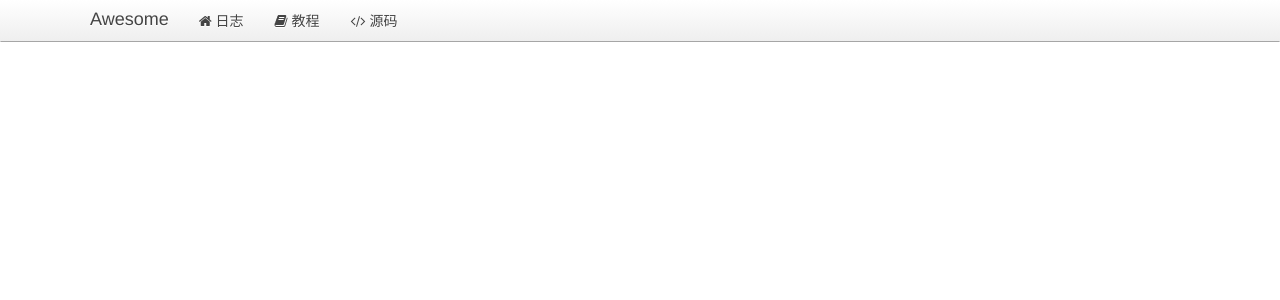
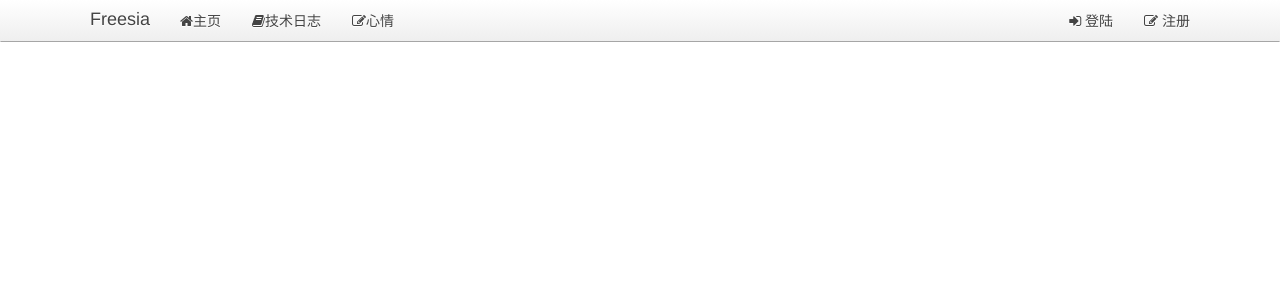
Before and after one commit to GarvenYu/FreesiaWebSite, a Python web app: template web/templates/base.html in a window 1280 px wide. Shown: the top 300 px of the page. Run offline with Jinja, Linux system fonts and the light colour scheme; the template is opened without the code that fills it, so the values that code supplies are empty.

Commit message:
completing navbar

```diff
--- a/web/templates/base.html
+++ b/web/templates/base.html
@@ -11,12 +11,29 @@
 <body>
 <nav class="uk-navbar uk-navbar-attached uk-margin-bottom">
         <div class="uk-container uk-container-center">
-            <a href="/" class="uk-navbar-brand">Awesome</a>
+            <a href="/" class="uk-navbar-brand">Freesia</a>
             <ul class="uk-navbar-nav">
-                <li data-url="blogs"><a href="/"><i class="uk-icon-home"></i> 日志</a></li>
-                <li><a target="_blank" href="/"><i class="uk-icon-book"></i> 教程</a></li>
-                <li><a target="_blank" href="/"><i class="uk-icon-code"></i> 源码</a></li>
+                <li data-url="blogs"><a href="" class="uk-text-large"><i class="uk-icon-home"></i>主页</a></li>
+                <li><a target="_blank" href=""><i class="uk-icon-book"></i>技术日志</a></li>
+                <li><a target="_blank" href=""><i class="uk-icon-edit"></i>心情</a></li>
             </ul>
+            <div class="uk-navbar-flip">
+                <ul class="uk-navbar-nav">
+                {% if __user__ %}
+                    <li class="uk-parent" data-uk-dropdown>
+                        <a href="#0"><i class="uk-icon-user"></i> {{ __user__.name }}</a>
+                        <div class="uk-dropdown uk-dropdown-navbar">
+                            <ul class="uk-nav uk-nav-navbar">
+                                <li><a href="/signout"><i class="uk-icon-sign-out"></i> 登出</a></li>
+                            </ul>
+                        </div>
+                    </li>
+                {% else %}
+                    <li><a href="/signin"><i class="uk-icon-sign-in"></i> 登陆</a></li>
+                    <li><a href="/register"><i class="uk-icon-edit"></i> 注册</a></li>
+                {% endif %}
+                </ul>
+            </div>
         </div>
 </nav>
 </body>
```
